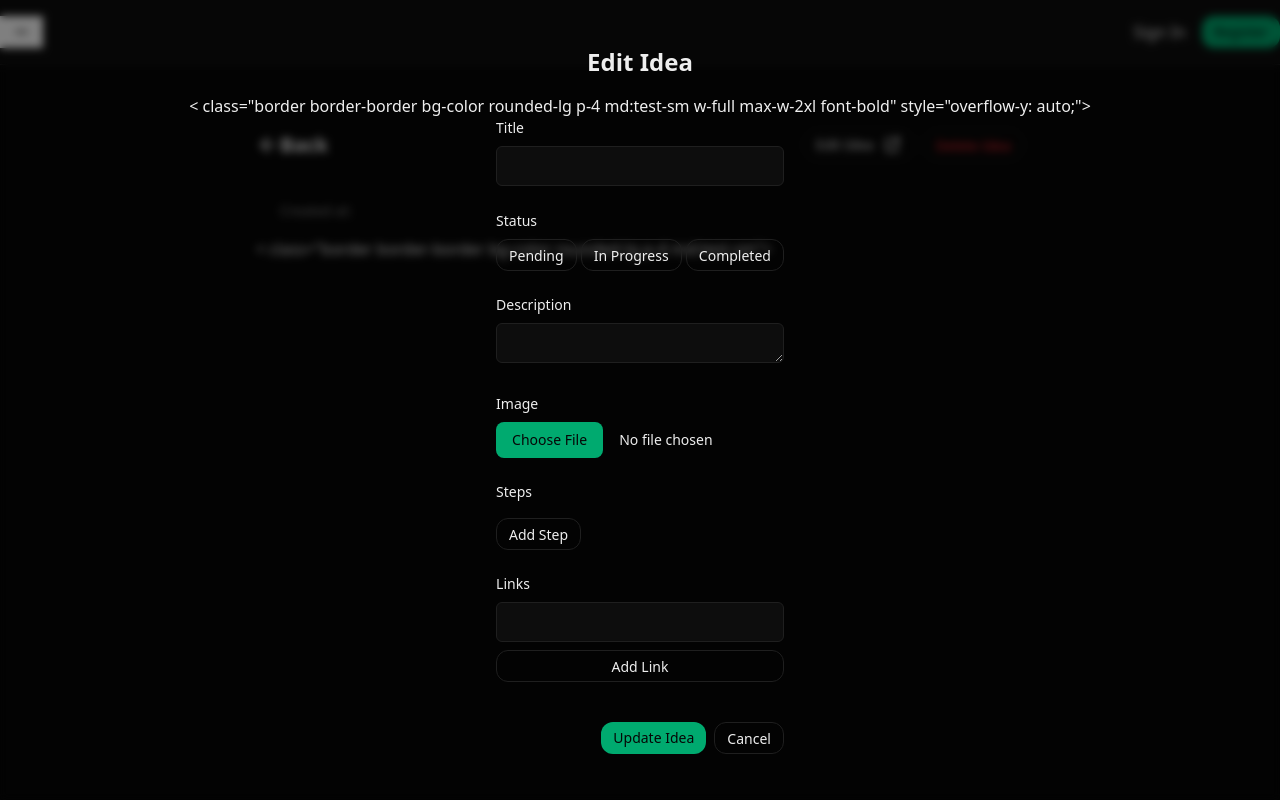
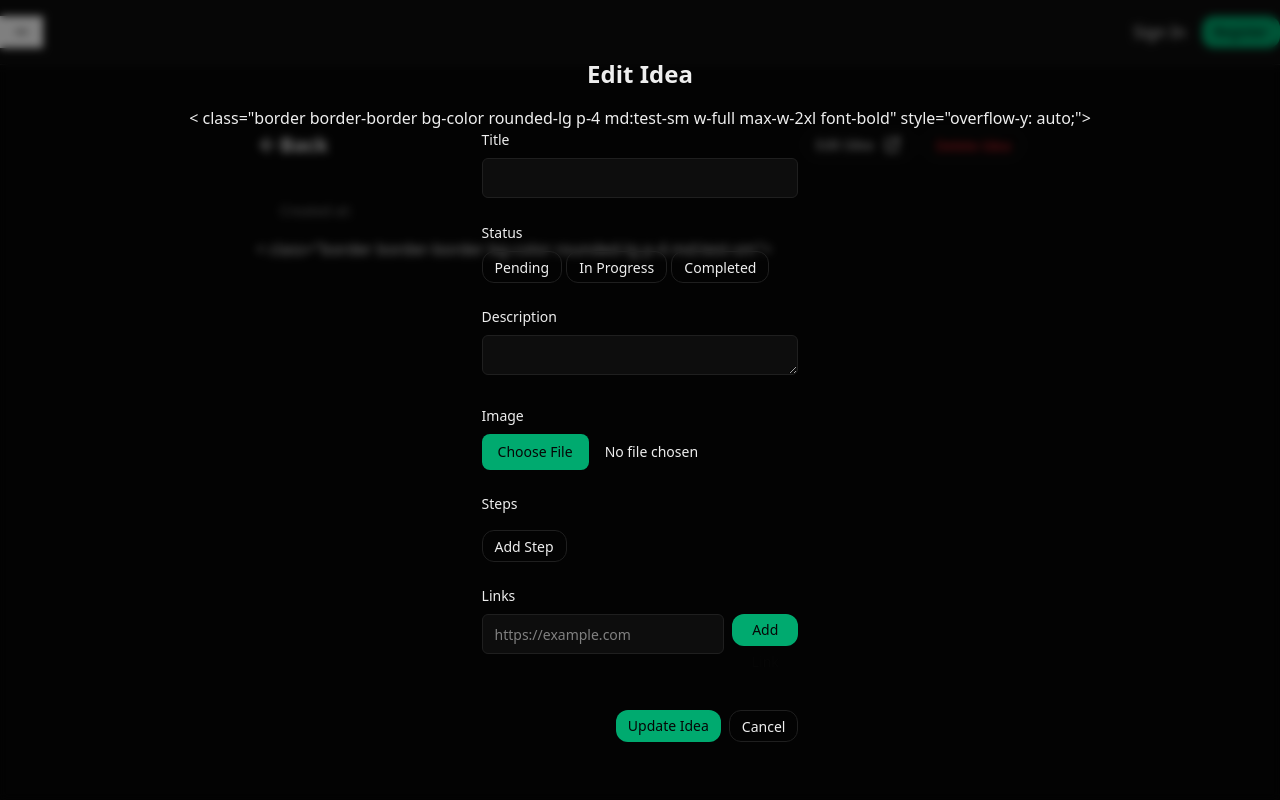
Before and after one commit to DHYEY3559/idea, a Laravel app: template resources/views/ideas/show.blade.php in a window 1280 px wide, after a click on "Edit Idea". Run offline with Laravel 12, Linux system fonts and the light colour scheme; the template is opened without the code that fills it, so the values that code supplies are empty; style sheets or scripts are compiled from the project's sources.

Commit message:
feat: enhance link input and management in edit modal with improved UI and functionality

```diff
--- a/resources/views/ideas/show.blade.php
+++ b/resources/views/ideas/show.blade.php
@@ -139,16 +139,11 @@
 
                     <div class="mt-4">
                         <label for="links" class="mb-2 block text-sm font-medium">Links</label>
-                        <div class="flex flex-col gap-y-2">
-
-                             <input type="text"
-                                        id="new-link-edit"
-                                        class="input w-full">
-                            <button type="button"
-                                class="btn btn-outlined" id="add-link">
-                                    Add Link
-                            </button>
-
+                            <div class="flex gap-x-2 mb-4">
+                                <input type="url" id="new-link-edit" placeholder="https://example.com" class="input w-full">
+                                <button type="button" id="add-link" class="btn btn-primary">Add Link</button>
+                            </div>
+                            <div id="links-container" class="flex flex-col gap-y-2">
                                 @foreach ($idea->links as $index=>$link)
                                     <div class="flex items-center gap-x-2">
                                         <input type="text"
@@ -163,6 +158,7 @@
                                         </button>
                                     </div>
                                 @endforeach
+                            </div>
                         </div>
                         <div  class="editLinkStack flex w-full flex-col" ></div>
                     </div>
```
Lines whose indentation alone changed are shown as unchanged.
